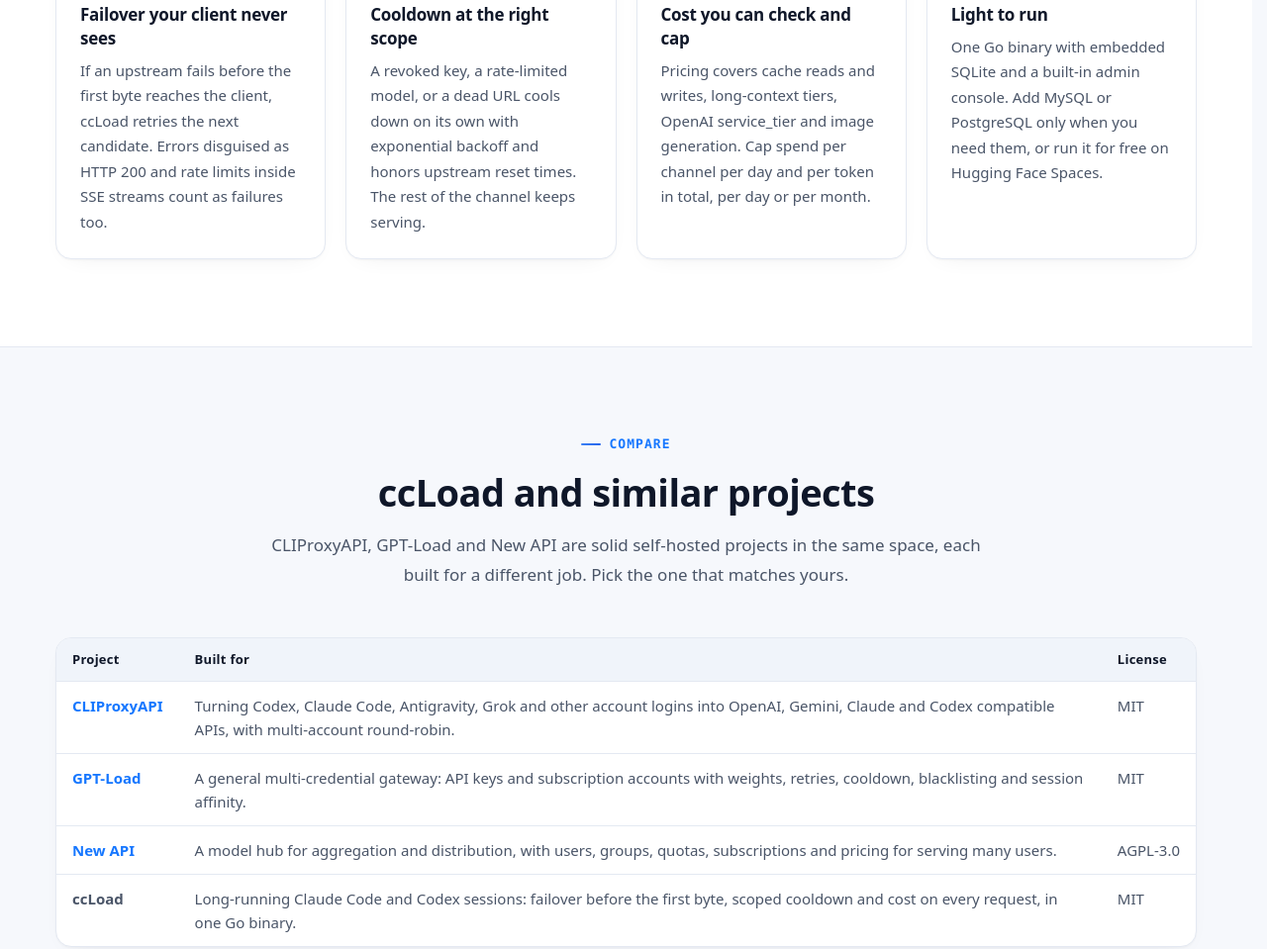
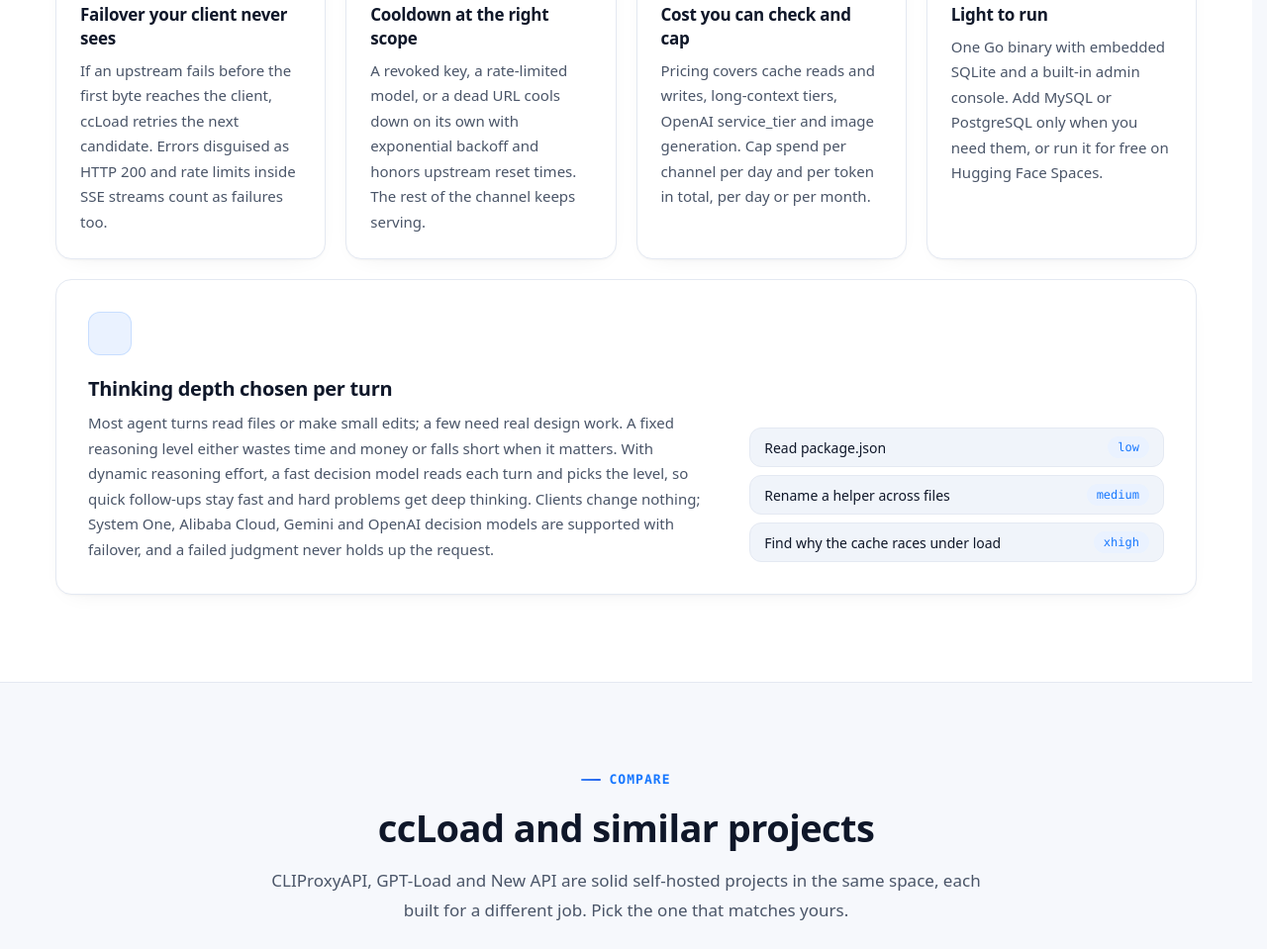
Before and after one commit to caidaoli/ccLoad, a plain HTML site: page www/index.html in a window 1280 px wide. Shown: the part 3347-4306 px from the top of the page at 99% size. Drawn offline with Linux system fonts and the light colour scheme; files whose address does not match are found by name.

Commit message:
docs: document routing weights and dynamic reasoning effort
Describe channel and API key weights in the README, usage guide, and
website. Expand dynamic reasoning effort into a dedicated README section
and website highlight, listing supported decision models and their
upstream APIs.

```diff
--- a/www/assets/css/www.css
+++ b/www/assets/css/www.css
@@ -1265,6 +1265,65 @@ html[data-resolved-theme="dark"] .www-logo-wordmark {
   }
 }
 
+/* 亮点通栏：所有断点都占满一行，避免奇数卡片留空 */
+.www-bento-full {
+  grid-column: 1 / -1;
+}
+
+/* 宽屏时文字在左、示意在右，避免通栏列表拉得过长 */
+@media (min-width: 1024px) {
+  .www-bento .www-feature-card.www-bento-full {
+    display: grid;
+    grid-template-columns: minmax(0, 3fr) minmax(0, 2fr);
+    grid-template-rows: auto auto 1fr;
+    column-gap: var(--space-10, 2.5rem);
+  }
+
+  .www-bento-full > :not(.www-bento-visual) {
+    grid-column: 1;
+  }
+
+  .www-bento-full > .www-bento-visual {
+    grid-column: 2;
+    grid-row: 1 / -1;
+    align-self: center;
+    padding-top: 0;
+  }
+}
+
+/* 动态思考示意：每轮任务 → 判断出的等级 */
+.www-effort-map {
+  display: grid;
+  gap: var(--space-2);
+  margin-bottom: 0;
+  padding-left: 0;
+  list-style: none;
+}
+
+.www-effort-map li {
+  display: flex;
+  align-items: center;
+  justify-content: space-between;
+  gap: var(--space-4);
+  padding: 0.5rem 0.875rem;
+  border: 1px solid var(--www-card-border);
+  border-radius: var(--radius-lg);
+  background: var(--color-bg-hover);
+  color: var(--color-text-primary);
+  font-size: 0.875rem;
+}
+
+.www-effort-map b {
+  flex: 0 0 auto;
+  padding: 0.125rem 0.625rem;
+  border-radius: var(--radius-full);
+  background: var(--color-primary-bg);
+  color: var(--www-icon-fg);
+  font-family: var(--font-family-mono);
+  font-size: 0.75rem;
+  font-weight: 500;
+}
+
 .www-bento .www-feature-card {
   display: flex;
   flex-direction: column;
--- a/www/assets/locales/config.zh-CN.js
+++ b/www/assets/locales/config.zh-CN.js
@@ -76,9 +76,9 @@ window.I18N_LOCALES['zh-CN'] = Object.assign(window.I18N_LOCALES['zh-CN'] || {},
   'www.config.channel.core.name': '<code>name</code>：可读的渠道名，用于日志和统计。',
   'www.config.channel.core.transform': '<code>protocol_transform_mode</code>：<code>auto</code> 先用客户端协议，再按 OpenAI → Anthropic → Codex → Gemini 探测，且不重试已试过的协议；<code>upstream</code> 只按客户端协议透传；<code>local</code> 转换到 URL 声明的协议，其中官方 Codex 客户端发来的 Responses 请求会优先使用声明了 Codex 的 URL。',
   'www.config.channel.core.urls': '<code>urls</code>：有序 URL 列表，可选声明 <code>protocols</code>。local 模式优先使用已声明协议的 URL；全部未声明时按 Anthropic → Codex → OpenAI → Gemini 依次尝试。<code>exact: true</code> 关闭自动路径拼接。',
-  'www.config.channel.core.apiKey': '<code>api_key</code>：支持一个或多个 Key。每个 Key 可设置 <code>allowed_models</code> 限定它服务哪些渠道模型；留空或 <code>*</code> 表示不限制。匹配使用渠道逻辑模型（模糊匹配之后、<code>redirect_model</code> 之前）。每个 Key 还可设置 <code>cost_multiplier</code>（默认 <code>1</code>，<code>0</code> 表示免费），作用于该 Key 的用量，用于有效成本限额和计费。',
+  'www.config.channel.core.apiKey': '<code>api_key</code>：支持一个或多个 Key。每个 Key 可设置 <code>allowed_models</code> 限定它服务哪些渠道模型；留空或 <code>*</code> 表示不限制。匹配使用渠道逻辑模型（模糊匹配之后、<code>redirect_model</code> 之前）。每个 Key 还可设置 <code>cost_multiplier</code>（默认 <code>1</code>，<code>0</code> 表示免费），作用于该 Key 的用量，用于有效成本限额和计费；以及 <code>weight</code>（0–10000，<code>0</code> 按 1 计），只在同一 Key 优先级档内分流，不影响渠道权重。',
   'www.config.channel.core.models': '<code>models</code>：每个条目可重定向到不同的上游模型，也可单独停用。停用的条目仍会保存，但不参与路由和模糊匹配。',
-  'www.config.channel.core.priority': '<code>priority</code>：优先级高的先选；同优先级使用平滑加权轮询。',
+  'www.config.channel.core.priority': '<code>priority</code> / <code>weight</code>：优先级高的先选；同优先级按 <code>weight</code>（0–10000）平滑加权轮询。<code>0</code> 为自动，按可用 Key 数计；设为正数后，部分 Key 冷却也不缩减份额。',
   'www.config.channel.core.proxy': '<code>proxy_url</code>：可选的渠道级代理。支持 <code>http</code>、<code>https</code>、<code>socks5</code> 和 <code>socks5h</code>；留空则使用进程环境代理。',
   'www.config.channel.core.window': '<code>available_time_start</code> / <code>available_time_end</code>：可选的每日可用时段，按服务器本地时间，格式 <code>HH:MM</code>；两者都留空表示全天可用，支持 <code>22:00</code>–<code>08:00</code> 这样的跨夜时段。',
   'www.config.channel.core.websockets': '<code>websockets</code>：用于带 Codex 能力 URL 的渠道。复用上游原生 Responses WebSocket；启用前先用内置检测器确认。',
--- a/www/assets/locales/usage.zh-CN.js
+++ b/www/assets/locales/usage.zh-CN.js
@@ -59,6 +59,8 @@ window.I18N_LOCALES['zh-CN'] = Object.assign(window.I18N_LOCALES['zh-CN'] || {},
   'www.usage.thinking.dynamic.item1': '默认关闭。先在<strong>渠道管理 → 添加 → 决策渠道</strong>创建一个或多个 System One 渠道，再到<strong>系统设置 → 动态思考等级</strong>选择决策模型 <code>decision_model</code>，以及要启用的业务模型基名（精确匹配）。ccLoad 按决策模型在启用的 System One 渠道间选路，并在判断总超时内故障切换。',
   'www.usage.thinking.dynamic.item2': '对已启用的模型，无后缀或 <code>(auto)</code> 的请求会先判断，结果覆盖请求体里已有的等级。显式等级、<code>(none)</code> 和数值预算跳过判断。',
   'www.usage.thinking.dynamic.item3': '只在该模型自身支持的等级里选，不会自动选 <code>max</code>。超时（默认 2 秒）或低置信度时沿用该会话上一次的等级，没有则按原请求发送。',
+  'www.usage.thinking.dynamic.item4': '决策模型按名称前缀识别：<code>jev-*</code> 与 <code>vllm-sr/d3*</code>（System One）、<code>decision-model*</code>（阿里云）、<code>gemini-decision*</code>（Gemini Decisions）、<code>gpt-6-luna*</code>（OpenAI Decisions）；其他名称按 System One 接口处理。生效请求模型须在模型目录中至少有两档思考等级。内置指令按提供商分别调优，并按实际决策模型自动匹配；判断指令和五档标准可在设置弹窗中直接编辑。',
+  'www.usage.thinking.dynamic.item5': '请求日志会显示每次判断的建议等级、置信度、与客户端原等级不同时的原等级，以及判断调用的费用。',
   'www.usage.oauth.title': '第一方账号渠道',
   'www.usage.oauth.desc': '在管理后台导入凭证。客户端只持有 ccLoad 令牌。OAuth 授权和令牌刷新仍走提供商的官方端点。',
   'www.usage.oauth.main.item1': '导入 OAuth 凭证，或以 <code>at-</code> 开头的 Codex PAT。',
--- a/www/index.html
+++ b/www/index.html
@@ -223,6 +223,18 @@
             One Go binary with embedded SQLite and a built-in admin console. Add MySQL or PostgreSQL only when you need them, or run it for free on Hugging Face Spaces.
           </p>
         </div>
+        <div class="www-feature-card www-bento-wide www-bento-full">
+          <span class="www-feature-icon" data-icon="gauge"></span>
+          <h3 class="www-feature-title" data-i18n="www.home.why.reasoning.title">Thinking depth chosen per turn</h3>
+          <p class="www-feature-desc" data-i18n="www.home.why.reasoning.desc">
+            Most agent turns read files or make small edits; a few need real design work. A fixed reasoning level either wastes time and money or falls short when it matters. With dynamic reasoning effort, a fast decision model reads each turn and picks the level, so quick follow-ups stay fast and hard problems get deep thinking. Clients change nothing; System One, Alibaba Cloud, Gemini and OpenAI decision models are supported with failover, and a failed judgment never holds up the request.
+          </p>
+          <ul class="www-bento-visual www-effort-map" aria-hidden="true">
+            <li><span data-i18n="www.home.why.reasoning.turn1">Read package.json</span><b>low</b></li>
+            <li><span data-i18n="www.home.why.reasoning.turn2">Rename a helper across files</span><b>medium</b></li>
+            <li><span data-i18n="www.home.why.reasoning.turn3">Find why the cache races under load</span><b>xhigh</b></li>
+          </ul>
+        </div>
       </div>
     </div>
   </section>
@@ -314,7 +326,7 @@
           <span class="www-feature-icon" data-icon="route"></span>
           <h3 class="www-feature-title" data-i18n="www.home.features.routing.title">Smart Routing</h3>
           <p class="www-feature-desc" data-i18n="www.home.features.routing.desc">
-            Higher-priority channels first; equal priority uses smooth weighted round-robin by usable keys. Optional health and first-byte scoring.
+            Higher-priority channels first; equal priority uses smooth weighted round-robin by channel weight, defaulting to usable keys. Optional health and first-byte scoring.
           </p>
         </div>
 
```
Also changed, not shown: www/assets/locales/zh-CN.js (+6 -1 lines), www/config.html (+2 -2 lines), www/usage.html (+2 -0 lines), 4 other files.
